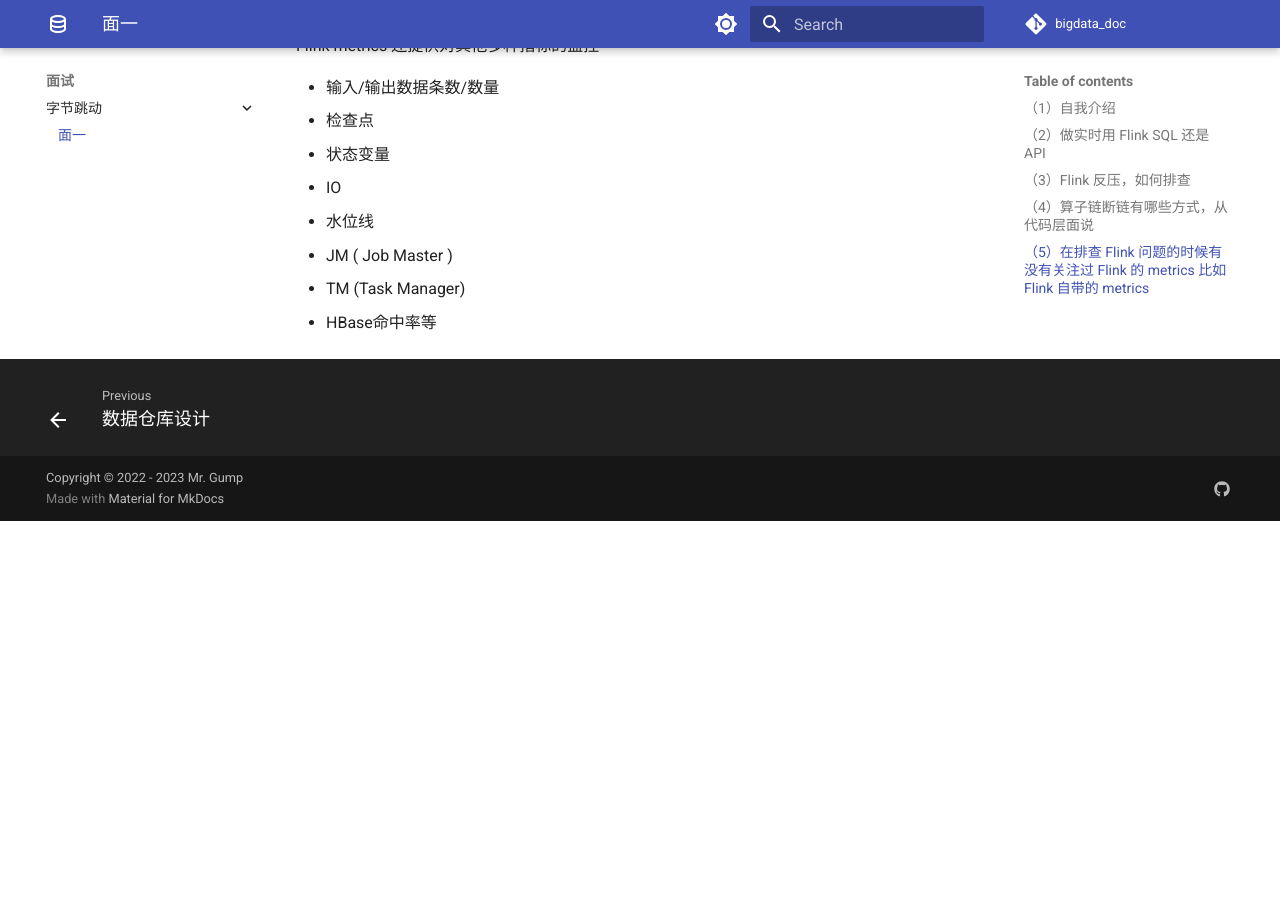
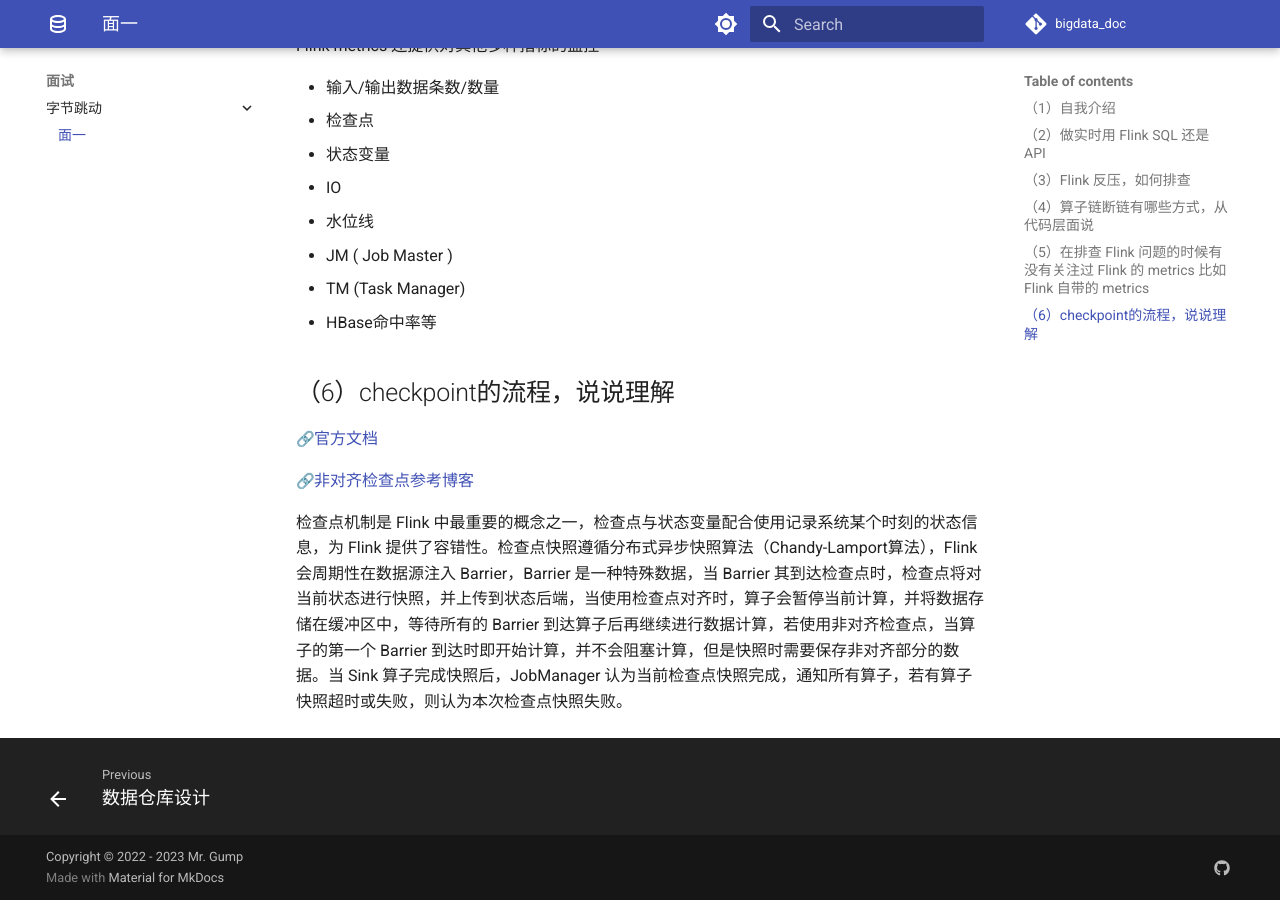
Before and after one commit to Mr-Gump/bigdata_doc, an MkDocs documentation site: the page built from docs/interview/zjtd/zj_01.md, in a window 1280 px wide and 900 px high, scrolled down 2052 px. Built offline with MkDocs 1.6.1 and Material for MkDocs 9.7.7, drawn with Linux system fonts in a browser that asks for light colours; emoji names are drawn with the system emoji font; comment, search, counter and statistics services are not loaded; before the commit the page ends 2573 px from its top, so only the background shows below that.

Commit message:
add zj interview question

```diff
--- a/docs/interview/zjtd/zj_01.md
+++ b/docs/interview/zjtd/zj_01.md
@@ -59,3 +59,11 @@ Flink metrics 还提供对其他多种指标的监控
 - JM ( Job Master )
 - TM (Task Manager)
 - HBase命中率等
+
+## （6）checkpoint的流程，说说理解
+
+[:link:官方文档](https://nightlies.apache.org/flink/flink-docs-release-1.16/zh/docs/dev/datastream/fault-tolerance/checkpointing/)
+
+[:link:非对齐检查点参考博客](https://cloud.tencent.com/developer/article/2016019)
+
+检查点机制是 Flink 中最重要的概念之一，检查点与状态变量配合使用记录系统某个时刻的状态信息，为 Flink 提供了容错性。检查点快照遵循分布式异步快照算法（Chandy-Lamport算法），Flink 会周期性在数据源注入 Barrier，Barrier 是一种特殊数据，当 Barrier 其到达检查点时，检查点将对当前状态进行快照，并上传到状态后端，当使用检查点对齐时，算子会暂停当前计算，并将数据存储在缓冲区中，等待所有的 Barrier 到达算子后再继续进行数据计算，若使用非对齐检查点，当算子的第一个 Barrier 到达时即开始计算，并不会阻塞计算，但是快照时需要保存非对齐部分的数据。当 Sink 算子完成快照后，JobManager 认为当前检查点快照完成，通知所有算子，若有算子快照超时或失败，则认为本次检查点快照失败。
```
